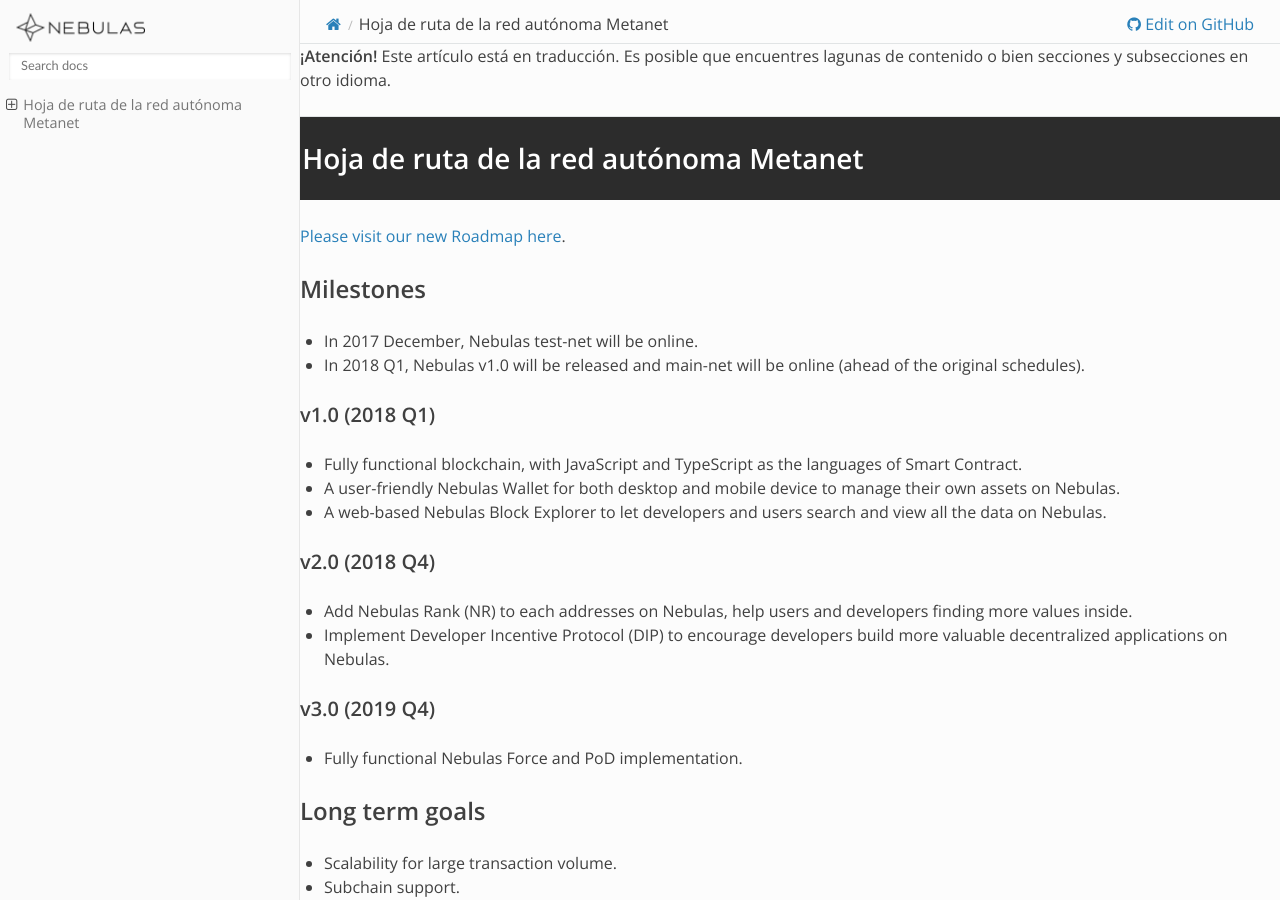
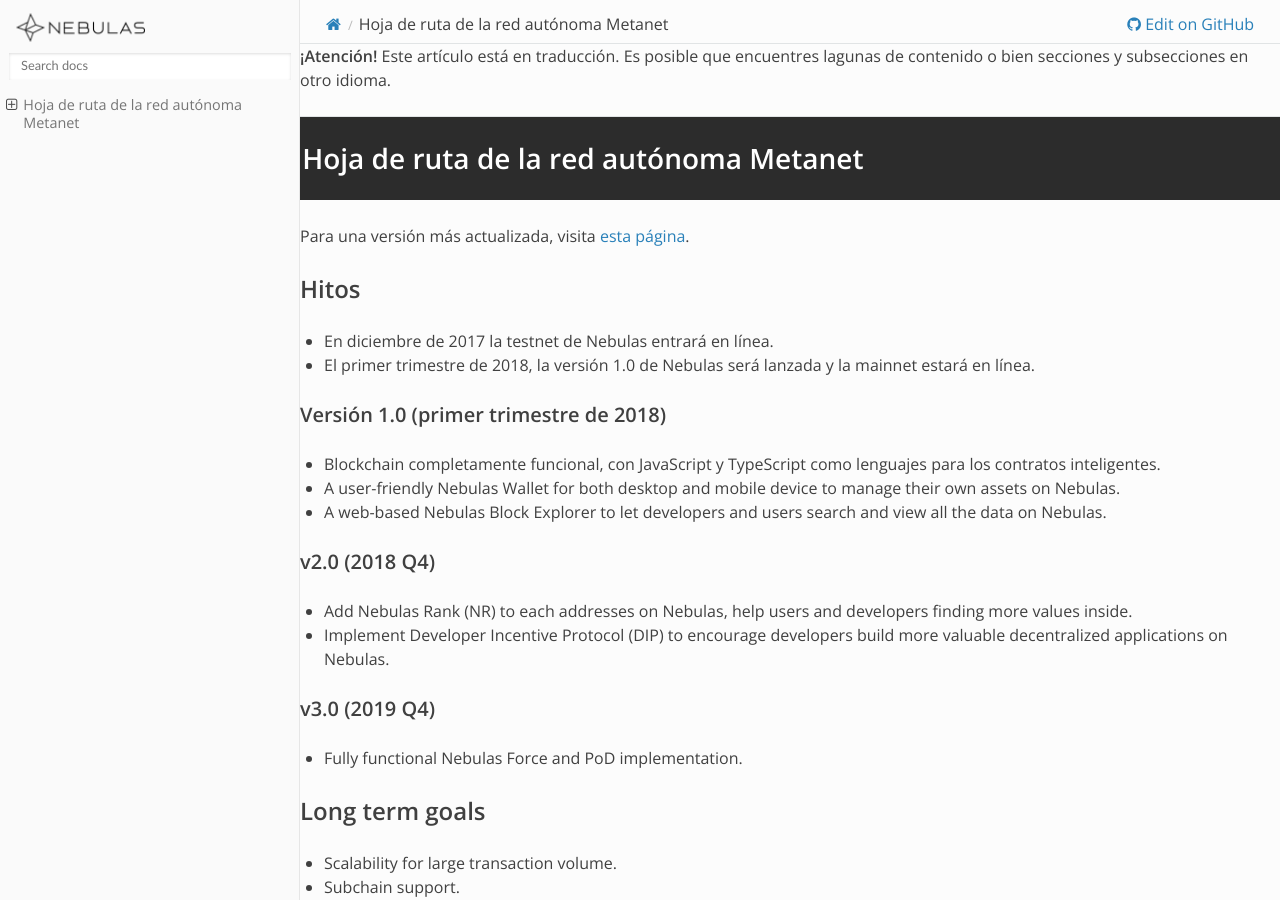
Before and after one commit to nebulasio/nebdocs, a Sphinx documentation site: the page built from docs/metanet/roadmap.md, in a window 1280 px wide and 900 px high. Built offline with Sphinx 7.4.7 and the Read the Docs theme 2.0.0, drawn with Linux system fonts in a browser that asks for light colours; pages that are not in the unit, such as notebooks, are missing from menus.

```diff
--- a/docs/metanet/roadmap.md
+++ b/docs/metanet/roadmap.md
@@ -4,25 +4,25 @@
 
 # Hoja de ruta de la red autónoma Metanet
 
-[Please visit our new Roadmap here](https://nebulas.io/roadmap.html).
+Para una versión más actualizada, visita [esta página](https://nebulas.io/roadmap.html).
 
-## Milestones
+## Hitos
 
-* In 2017 December, Nebulas test-net will be online.
-* In 2018 Q1, Nebulas v1.0 will be released and main-net will be online \(ahead of the original schedules\).
+* En diciembre de 2017 la testnet de Nebulas entrará en línea.
+* El primer trimestre de 2018, la versión 1.0 de Nebulas será lanzada y la mainnet estará en línea.
 
-### v1.0 \(2018 Q1\)
+### Versión 1.0 (primer trimestre de 2018)
 
-* Fully functional blockchain, with JavaScript and TypeScript as the languages of Smart Contract.
+* Blockchain completamente funcional, con JavaScript y TypeScript como lenguajes para los contratos inteligentes.
 * A user-friendly Nebulas Wallet for both desktop and mobile device to manage their own assets on Nebulas.
 * A web-based Nebulas Block Explorer to let developers and users search and view all the data on Nebulas.
 
-### v2.0 \(2018 Q4\)
+### v2.0 (2018 Q4)
 
 * Add Nebulas Rank \(NR\) to each addresses on Nebulas, help users and developers finding more values inside.
 * Implement Developer Incentive Protocol \(DIP\) to encourage developers build more valuable decentralized applications on Nebulas.
 
-### v3.0 \(2019 Q4\)
+### v3.0 (2019 Q4)
 
 * Fully functional Nebulas Force and PoD implementation.
 
@@ -34,7 +34,7 @@
 
 ## Versions
 
-### v0.1.0 \[done\]
+### v0.1.0 [done]
 
 Goals
 
@@ -44,11 +44,11 @@ Goals
 
 Download [here](https://github.com/nebulasio/go-nebulas/releases/tag/v0.1.0).
 
-### v0.2.0 \[done\]
+### v0.2.0 [done]
 
 Goals
 
-* Provide \(RPC\) API to submit/query transaction externally.
+* Provide (RPC) API to submit/query transaction externally.
 * Implement Sync Protocol to bootstrap any nodes that join into nebulas network at any time, from any tail.
 
 Core
@@ -76,7 +76,7 @@ Crypto
 
 Download [here](https://github.com/nebulasio/go-nebulas/releases/tag/v0.2.0).
 
-### v0.3.0 \[done\]
+### v0.3.0 [done]
 
 Goals
 
```
Also changed, not shown: docs/metanet/nebulas-force.md (+8 -6 lines), docs/metanet/nebulas-incentive-ni.md (+11 -8 lines), docs/metanet/nebulas-rank-nr.md (+18 -10 lines).
